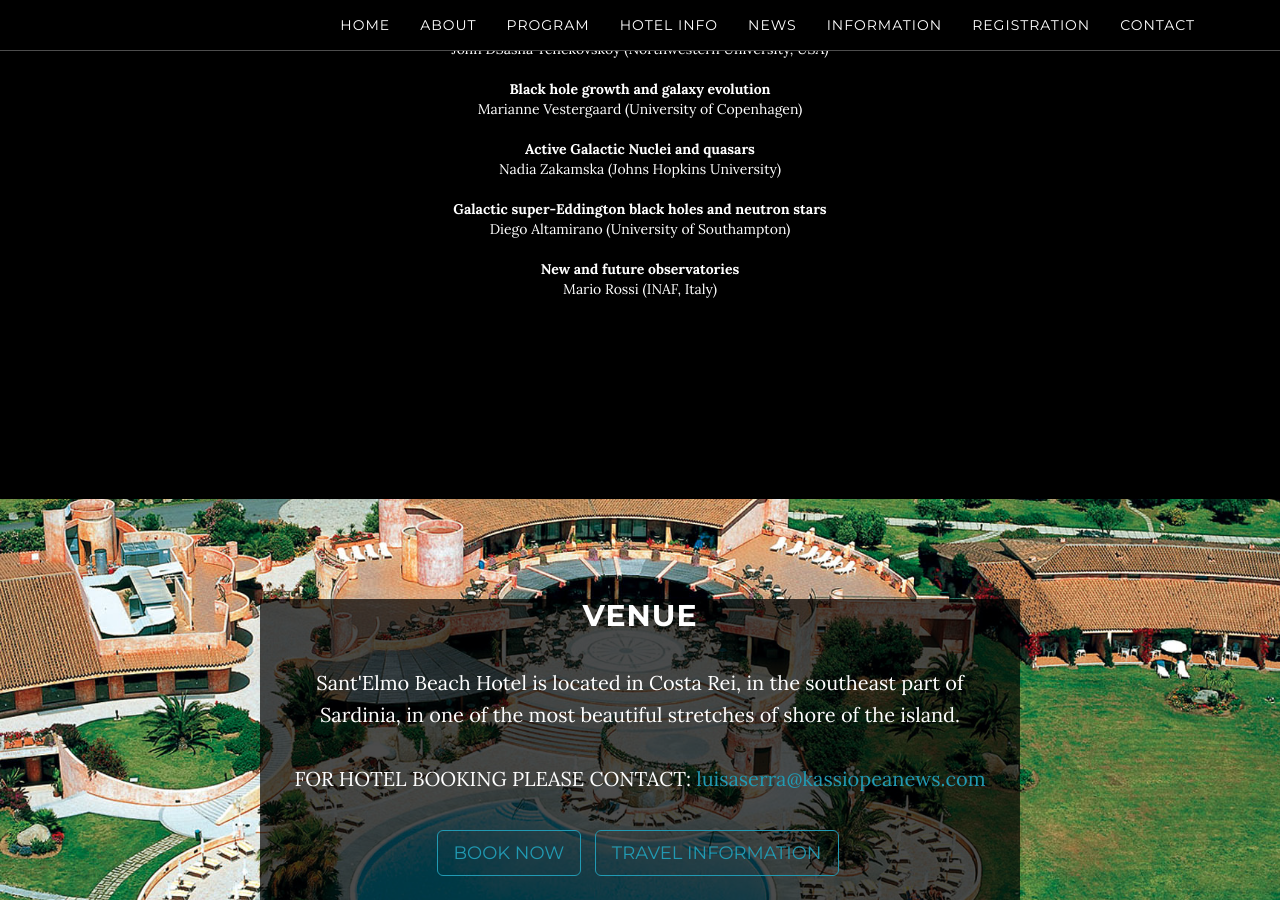
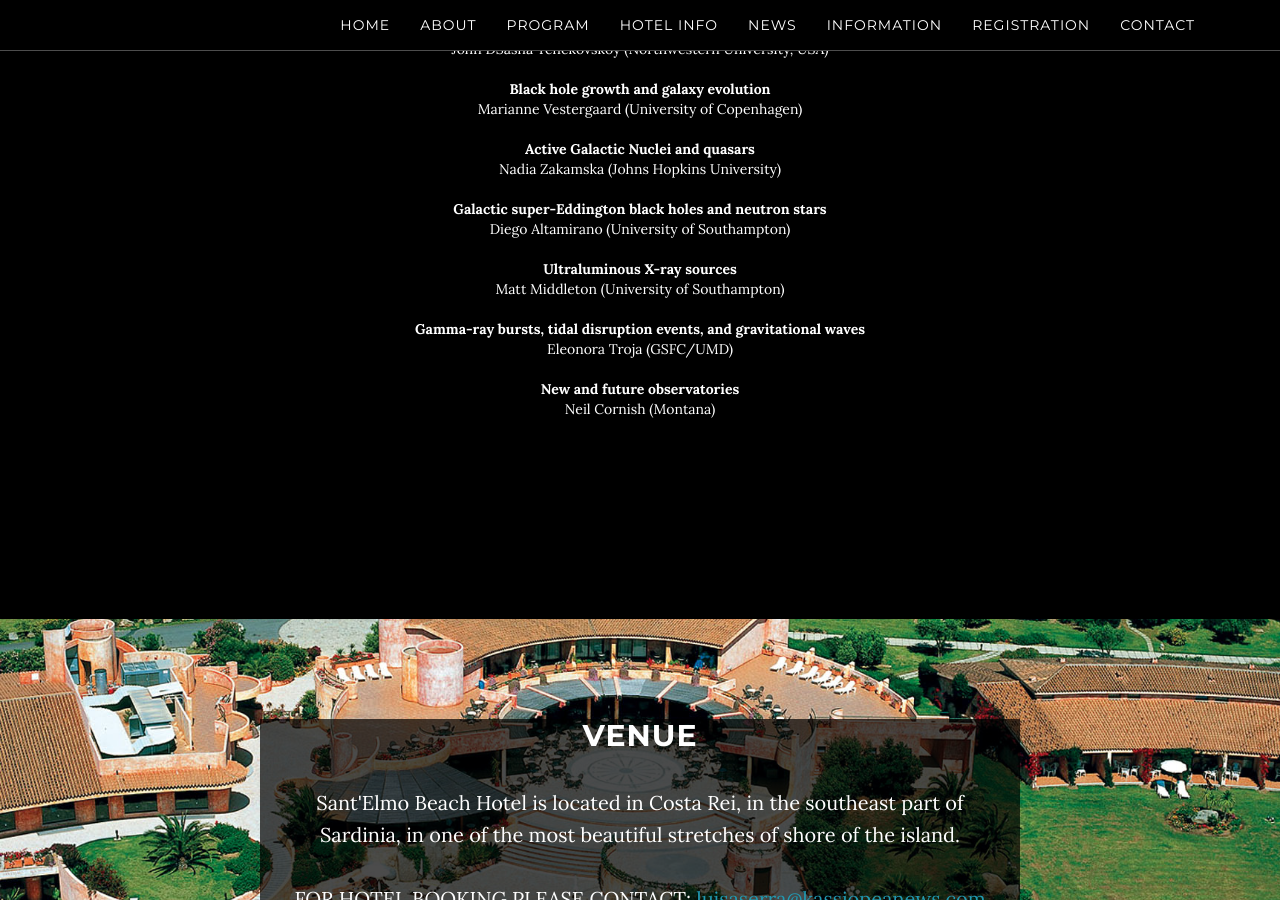
Before and after one commit to breakingthelimits/supereddington2018, a Jekyll site: the page built from index.html, in a window 1280 px wide and 900 px high, scrolled down 2356 px. Built offline with Jekyll 4.4.1, drawn with Linux system fonts in a browser that asks for light colours.

Commit message:
add invited speakers

```diff
--- a/_includes/program.html
+++ b/_includes/program.html
@@ -24,12 +24,18 @@
 
         Diego Altamirano (University of Southampton) <br /><br />
 
+        <b>Ultraluminous X-ray sources</b><br />
 
+        Matt Middleton (University of Southampton) <br /><br />
+
+        <b>Gamma-ray bursts, tidal disruption events, and gravitational waves </b><br />
+
+        Eleonora Troja (GSFC/UMD) <br /><br />
 
 
         <b>New and future observatories</b><br />
 
-        Mario Rossi (INAF, Italy)<br />
+        Neil Cornish (Montana) <br />
 
 
 
```
